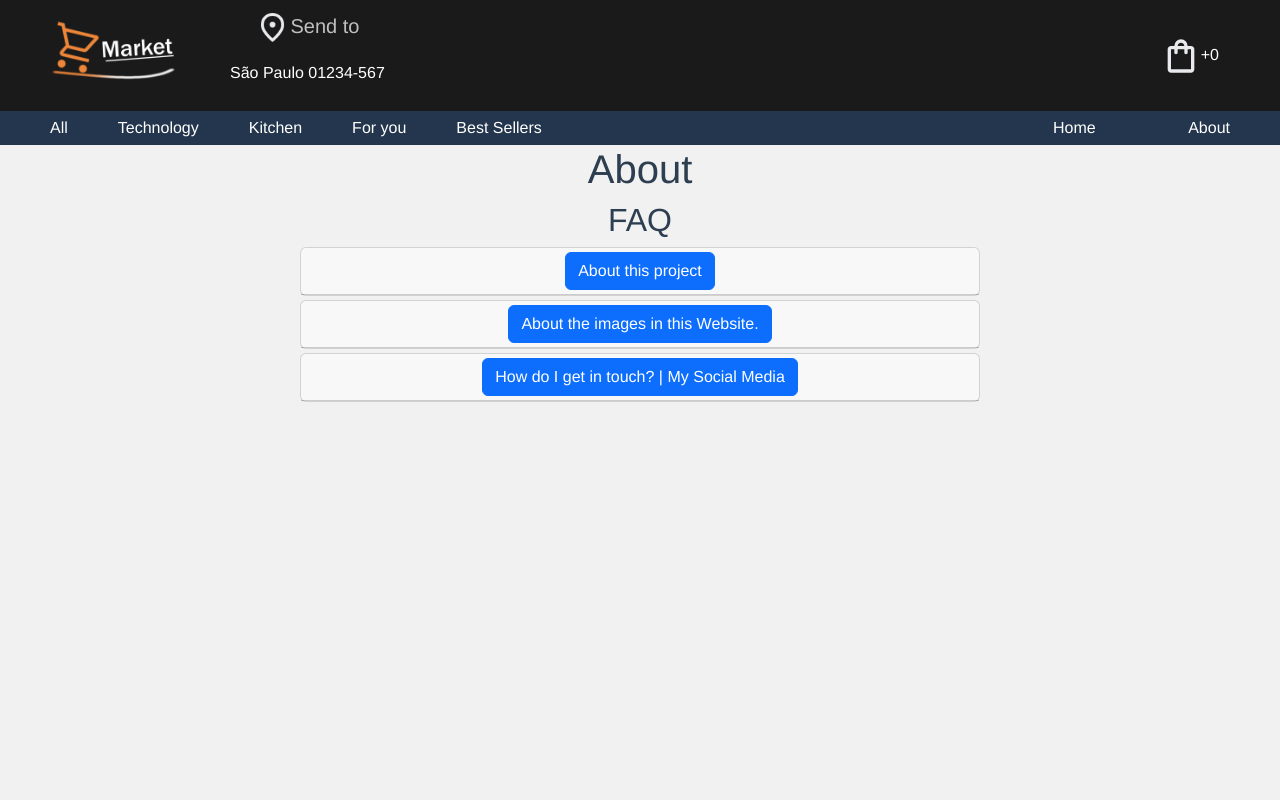
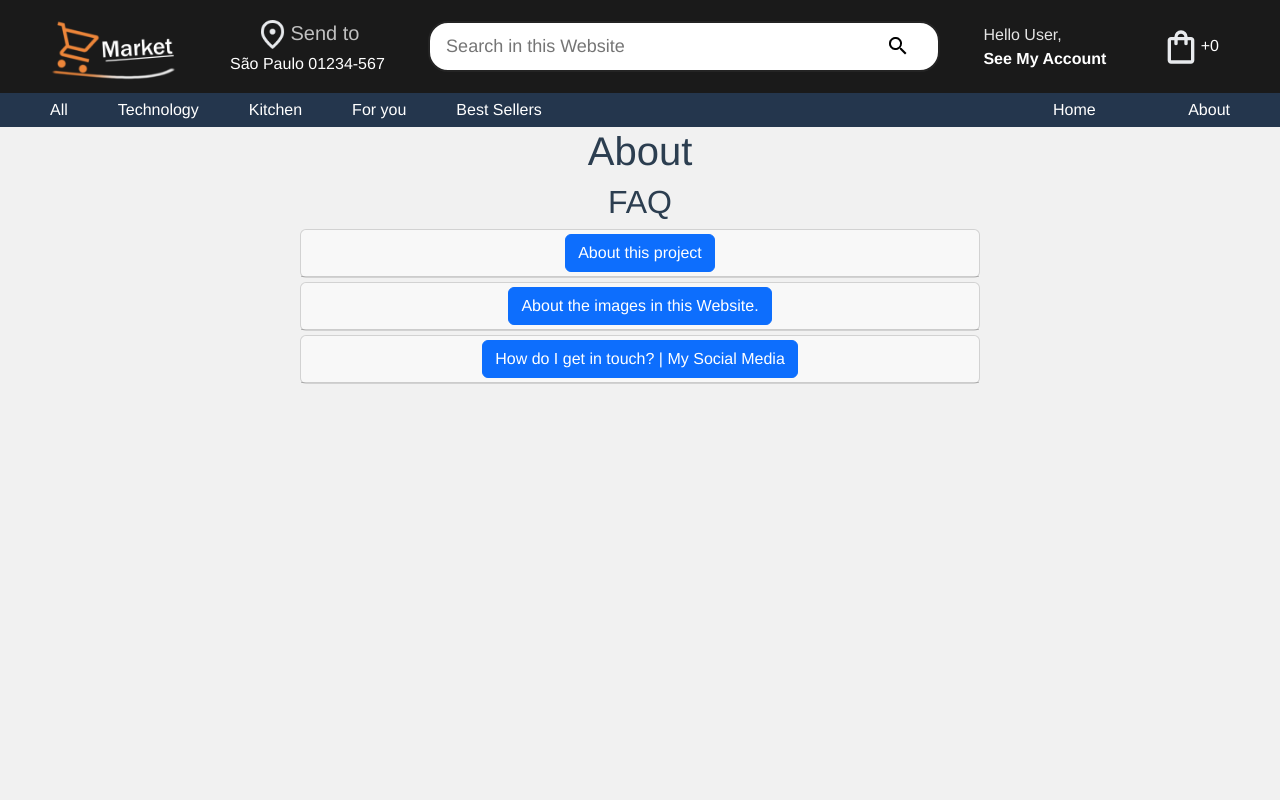
Before and after one commit to ilevex0/mercadinho-vue, a Vue app: page /about in a window 1280 px wide. Shown: the top 800 px of the page. Built offline with nearby package versions, Linux system fonts and the light colour scheme; what v-mask, vue-sweetalert2 would draw is missing.

Commit message:
nav improve

```diff
--- a/src/App.vue
+++ b/src/App.vue
@@ -14,6 +14,11 @@
               <p class="nav-location-title"><img :src="require('@/assets/location_on.png')" alt="location_on" class="nav-location_on-image">Send to</p>
               <p>São Paulo 01234-567</p>
             </b-button>
+          </div>
+          <input class="nav-search" type="search" placeholder="Search in this Website">
+          <div class="user-account">
+            <p>Hello User,</p>
+            <p class="user-account-button">See My Account</p>
           </div>
           <div>
             <router-link
@@ -262,6 +267,19 @@ export default {
   color: #2c3e50;
   background-color: rgb(241, 241, 241);
 }
+.user-account {
+  color: rgb(228, 228, 228);
+  cursor: pointer;
+  white-space: nowrap;
+  text-align: justify;
+}
+.user-account-button {
+  color: white;
+  font-weight: 600;
+}
+.user-account, p {
+  margin: 0px;
+}
 .div-nav {
   background-color: #1a1a1a;
   font-size: 1.5m;
@@ -289,6 +307,9 @@ export default {
 .nav-location-title {
   font-size: 20px;
   color: #c0c0c0;
+}
+.nav-location_on {
+  white-space: nowrap;
 }
 .nav-location_on-image {
   max-width: 35px;
@@ -356,6 +377,7 @@ a {
   padding: 10px;
   border: solid 1px transparent;
   border-radius: 16px;
+  white-space: nowrap;
 }
 .nav-button-hasInCart {
   padding: 10px;
@@ -367,6 +389,33 @@ a {
   transition: all 0.2s ease-in;
   border: solid 1px rgb(199, 225, 255);
 }
+.nav-search {
+    border: 2px solid #242424;
+    border-radius: 20px;
+    padding: .7em 1em;
+    width: 40vw;
+    text-overflow: ellipsis;
+}
+.nav-search:focus {
+    border: 2px solid #ff7b00;
+    border-radius: 20px;
+    padding: .7em 1em;
+}
+
+.nav-search::placeholder {
+    font-size: 18px;
+    background: url("@/assets/magnifyingglass.png") no-repeat right center;
+}
+@media (max-width: 1200px) {
+  .nav-search {
+    width: 20vw;
+  }
+}
+@media (max-width: 870px) {
+  .nav-search {
+    display: none;
+  }
+}
 @media (max-width: 751px) {
   .nav-second-section-info {
     display: none;
@@ -374,6 +423,9 @@ a {
   .nav-second-section-categories {
     width: 100%;
     gap: 50px;
+  }
+  .nav-location_on {
+    display: none;
   }
 }
 @media (max-width: 592px) {
@@ -391,6 +443,11 @@ a {
     display: none;
   }
 }
+@media (max-width: 409px) {
+  .nav-logo-image {
+    max-width: 100px;
+  }
+}
 @media (max-width: 374px) {
   .nav-first-section,
   .nav-second-section {
@@ -404,5 +461,9 @@ a {
     padding: 0px 30px;
     gap: 10px;
   }
+  .nav-logo-image {
+    max-width: 0px; /* leave animation */
+  }
 }
+
 </style>
--- a/src/components/FooterComponent.vue
+++ b/src/components/FooterComponent.vue
@@ -27,7 +27,7 @@
     </section>
     <section class="author-section">
       <div class="author-div">
-        <p>&copy; Copyright 2024 - All rights reserved</p>
+        <p>&copy; Copyright 2025 - All rights reserved</p>
         <p>|</p>
         <p>
           This website was created by
--- a/src/pages/AboutPage.vue
+++ b/src/pages/AboutPage.vue
@@ -37,7 +37,7 @@
                   >
                 </p>
                 <p>
-                  The images are here just for illustrarion pourpose!
+                  The images are here just for illustration purpose!
                 </p></b-card-text
               >
             </b-card-body>
```
Also changed, not shown: src/assets/magnifyingglass.png (added).
